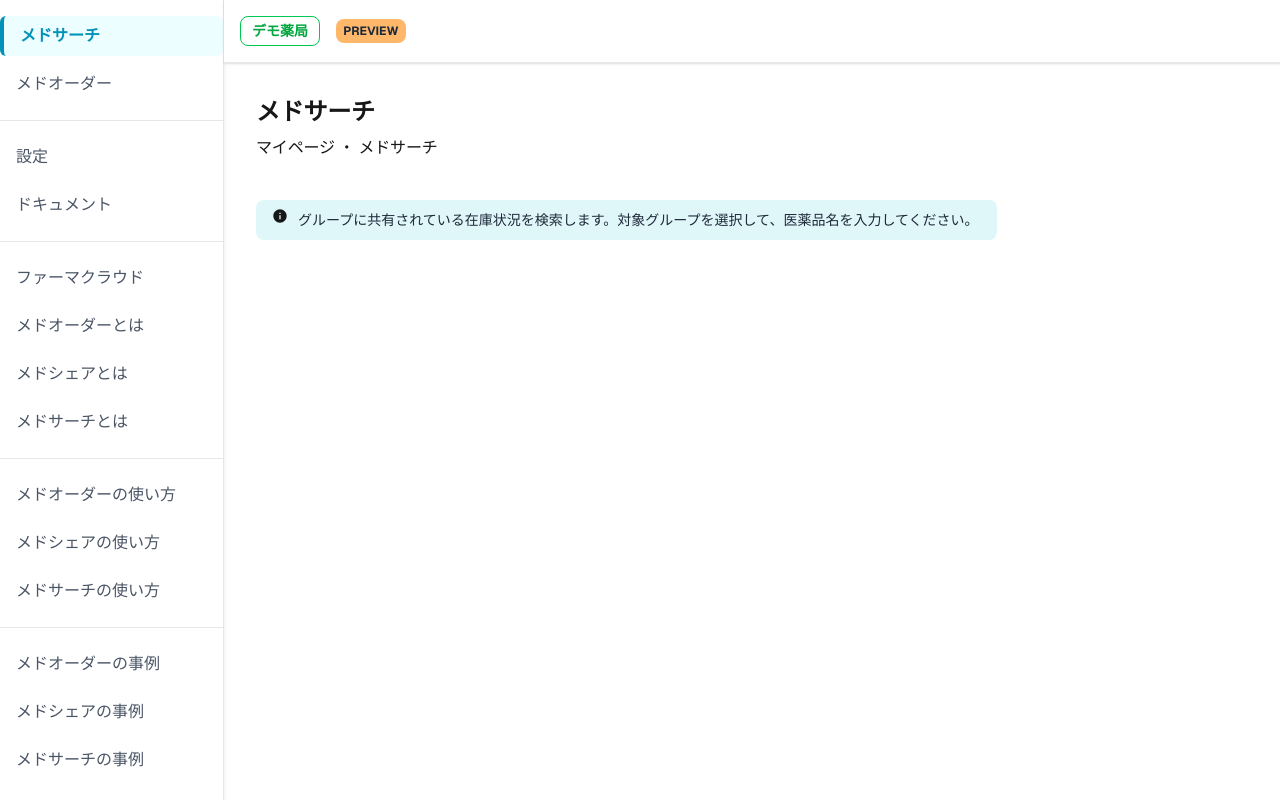
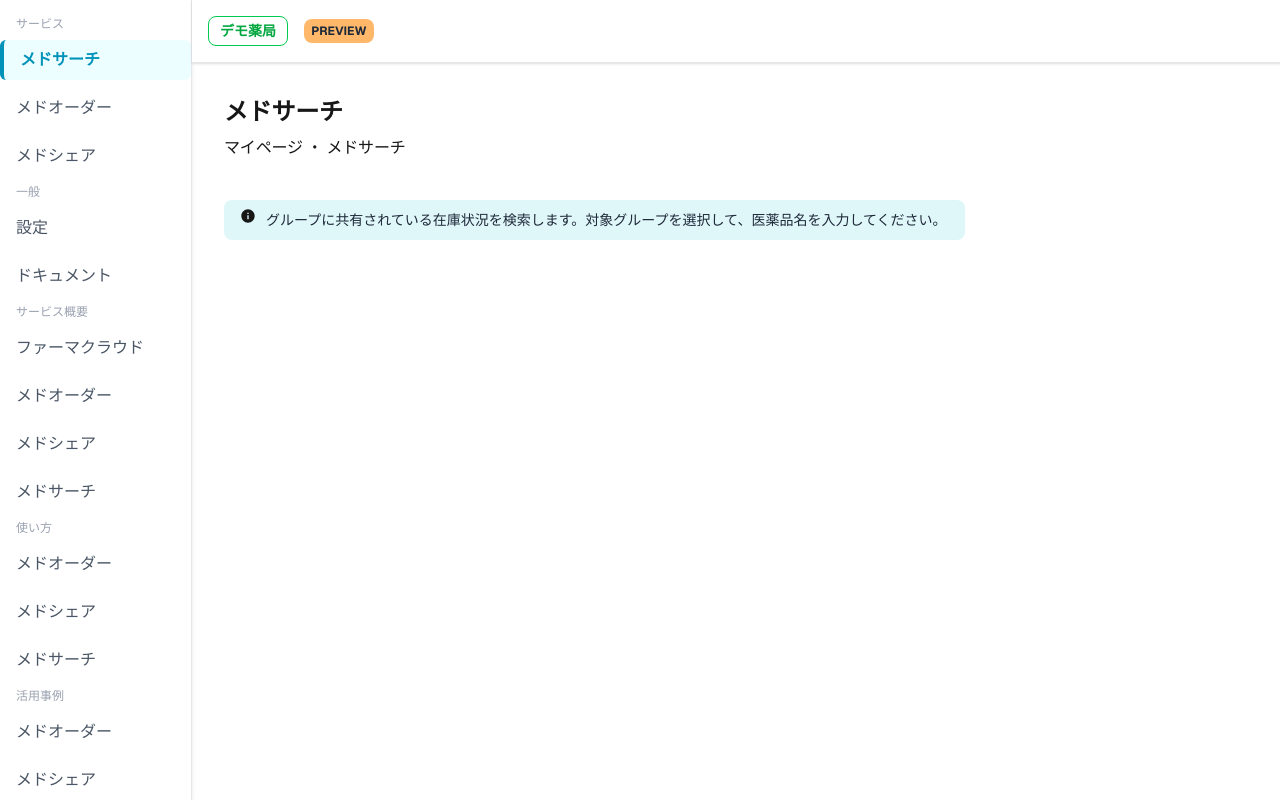
Before and after one commit to Ideguchi-Pharma/medsearch, a Next.js app: page / in a window 1280 px wide. Built offline with nearby package versions, Linux system fonts and the light colour scheme.

Commit message:
サイドメニューにカテゴリを追加

```diff
--- a/src/app/layout.tsx
+++ b/src/app/layout.tsx
@@ -32,7 +32,7 @@ export default function RootLayout({
         <div className="flex flex-grow">
            {/* サイドメニュー */}
            <aside className="
-              w-8 sm:w-56 {/* サイドメニューの幅を調整。小さい画面では狭く */}
+              w-8 sm:w-48 {/* サイドメニューの幅を調整。小さい画面では狭く */}
               bg-white border-r border-gray-200 shadow-md
               flex flex-col justify-between
               pt-4 pb-4 {/* サイドメニュー自体の上下パディング */}
@@ -43,15 +43,17 @@ export default function RootLayout({
               <nav className="flex flex-col gap-2">
                 {/* 各メニュー項目 (アイコンなし、テキストのみ) */}
                 {/* メドサーチ (アクティブ状態の例) */}
+                <p className="text-xs sm:text-xs text-gray-400 items-left px-4">サービス</p>
                 <a href="#" className="flex flex-col items-center sm:flex-row sm:justify-start sm:px-4 sm:py-2 py-2 gap-2 text-cyan-600 font-bold bg-cyan-50 hover:bg-cyan-100 border-l-4 border-cyan-600 rounded-md">
                   <span className="text-xs sm:text-base hidden sm:inline">メドサーチ</span>
                 </a>
-                {/* メドオーダー */}
                 <a href="#" className="flex flex-col items-center sm:flex-row sm:justify-start sm:px-4 sm:py-2 py-2 gap-2 text-gray-600 hover:bg-gray-100 rounded-md">
                 <span className="text-xs sm:text-base hidden sm:inline">メドオーダー</span>
                 </a>
-                {/* 区切り線 */}
-                <hr className="my-2 border-gray-200 hidden sm:block" />
+                <a href="#" className="flex flex-col items-center sm:flex-row sm:justify-start sm:px-4 sm:py-2 py-2 gap-2 text-gray-600 hover:bg-gray-100 rounded-md">
+                <span className="text-xs sm:text-base hidden sm:inline">メドシェア</span>
+                </a>
+                <p className="text-xs sm:text-xs text-gray-400 items-left px-4">一般</p>
                 {/* 設定 */}
                 <a href="#" className="flex flex-col items-center sm:flex-row sm:justify-start sm:px-4 sm:py-2 py-2 gap-2 text-gray-600 hover:bg-gray-100 rounded-md">
                 <span className="text-xs sm:text-base hidden sm:inline">設定</span>{/* 右矢印の代わりに文字 */}
@@ -60,42 +62,39 @@ export default function RootLayout({
                 <a href="#" className="flex flex-col items-center sm:flex-row sm:justify-start sm:px-4 sm:py-2 py-2 gap-2 text-gray-600 hover:bg-gray-100 rounded-md">
                 <span className="text-xs sm:text-base hidden sm:inline">ドキュメント</span>
                 </a>
-                {/* 区切り線 */}
-                <hr className="my-2 border-gray-200 hidden sm:block" />
+                <p className="text-xs sm:text-xs text-gray-400 items-left px-4">サービス概要</p>
                 {/* 公式HP */}
                 <a href="#" className="flex flex-col items-center sm:flex-row sm:justify-start sm:px-4 sm:py-2 py-2 gap-2 text-gray-600 hover:bg-gray-100 rounded-md ">
                 <span className="text-xs sm:text-base hidden sm:inline">ファーマクラウド</span>
                 </a>
                 <a href="#" className="flex flex-col items-center sm:flex-row sm:justify-start sm:px-4 sm:py-2 py-2 gap-2 text-gray-600 hover:bg-gray-100 rounded-md ">
-                <span className="text-xs sm:text-base hidden sm:inline">メドオーダーとは</span>
+                <span className="text-xs sm:text-base hidden sm:inline">メドオーダー</span>
                 </a>
                 <a href="#" className="flex flex-col items-center sm:flex-row sm:justify-start sm:px-4 sm:py-2 py-2 gap-2 text-gray-600 hover:bg-gray-100 rounded-md ">
-                <span className="text-xs sm:text-base hidden sm:inline">メドシェアとは</span>
+                <span className="text-xs sm:text-base hidden sm:inline">メドシェア</span>
                 </a>
                 <a href="#" className="flex flex-col items-center sm:flex-row sm:justify-start sm:px-4 sm:py-2 py-2 gap-2 text-gray-600 hover:bg-gray-100 rounded-md ">
-                <span className="text-xs sm:text-base hidden sm:inline">メドサーチとは</span>
+                <span className="text-xs sm:text-base hidden sm:inline">メドサーチ</span>
                 </a>
-                {/* 区切り線 */}
-                <hr className="my-2 border-gray-200 hidden sm:block" />
+                <p className="text-xs sm:text-xs text-gray-400 items-left px-4">使い方</p>
                 <a href="#" className="flex flex-col items-center sm:flex-row sm:justify-start sm:px-4 sm:py-2 py-2 gap-2 text-gray-600 hover:bg-gray-100 rounded-md ">
-                <span className="text-xs sm:text-base hidden sm:inline">メドオーダーの使い方</span>
+                <span className="text-xs sm:text-base hidden sm:inline">メドオーダー</span>
                 </a>
                 <a href="#" className="flex flex-col items-center sm:flex-row sm:justify-start sm:px-4 sm:py-2 py-2 gap-2 text-gray-600 hover:bg-gray-100 rounded-md ">
-                <span className="text-xs sm:text-base hidden sm:inline">メドシェアの使い方</span>
+                <span className="text-xs sm:text-base hidden sm:inline">メドシェア</span>
                 </a>
                 <a href="#" className="flex flex-col items-center sm:flex-row sm:justify-start sm:px-4 sm:py-2 py-2 gap-2 text-gray-600 hover:bg-gray-100 rounded-md ">
-                <span className="text-xs sm:text-base hidden sm:inline">メドサーチの使い方</span>
+                <span className="text-xs sm:text-base hidden sm:inline">メドサーチ</span>
                 </a>
-                {/* 区切り線 */}
-                <hr className="my-2 border-gray-200 hidden sm:block" />
+                <p className="text-xs sm:text-xs text-gray-400 items-left px-4">活用事例</p>
                 <a href="#" className="flex flex-col items-center sm:flex-row sm:justify-start sm:px-4 sm:py-2 py-2 gap-2 text-gray-600 hover:bg-gray-100 rounded-md ">
-                <span className="text-xs sm:text-base hidden sm:inline">メドオーダーの事例</span>
+                <span className="text-xs sm:text-base hidden sm:inline">メドオーダー</span>
                 </a>
                 <a href="#" className="flex flex-col items-center sm:flex-row sm:justify-start sm:px-4 sm:py-2 py-2 gap-2 text-gray-600 hover:bg-gray-100 rounded-md ">
-                <span className="text-xs sm:text-base hidden sm:inline">メドシェアの事例</span>
+                <span className="text-xs sm:text-base hidden sm:inline">メドシェア</span>
                 </a>
                 <a href="#" className="flex flex-col items-center sm:flex-row sm:justify-start sm:px-4 sm:py-2 py-2 gap-2 text-gray-600 hover:bg-gray-100 rounded-md ">
-                <span className="text-xs sm:text-base hidden sm:inline">メドサーチの事例</span>
+                <span className="text-xs sm:text-base hidden sm:inline">メドサーチ</span>
                 </a>
 
               </nav>
```
